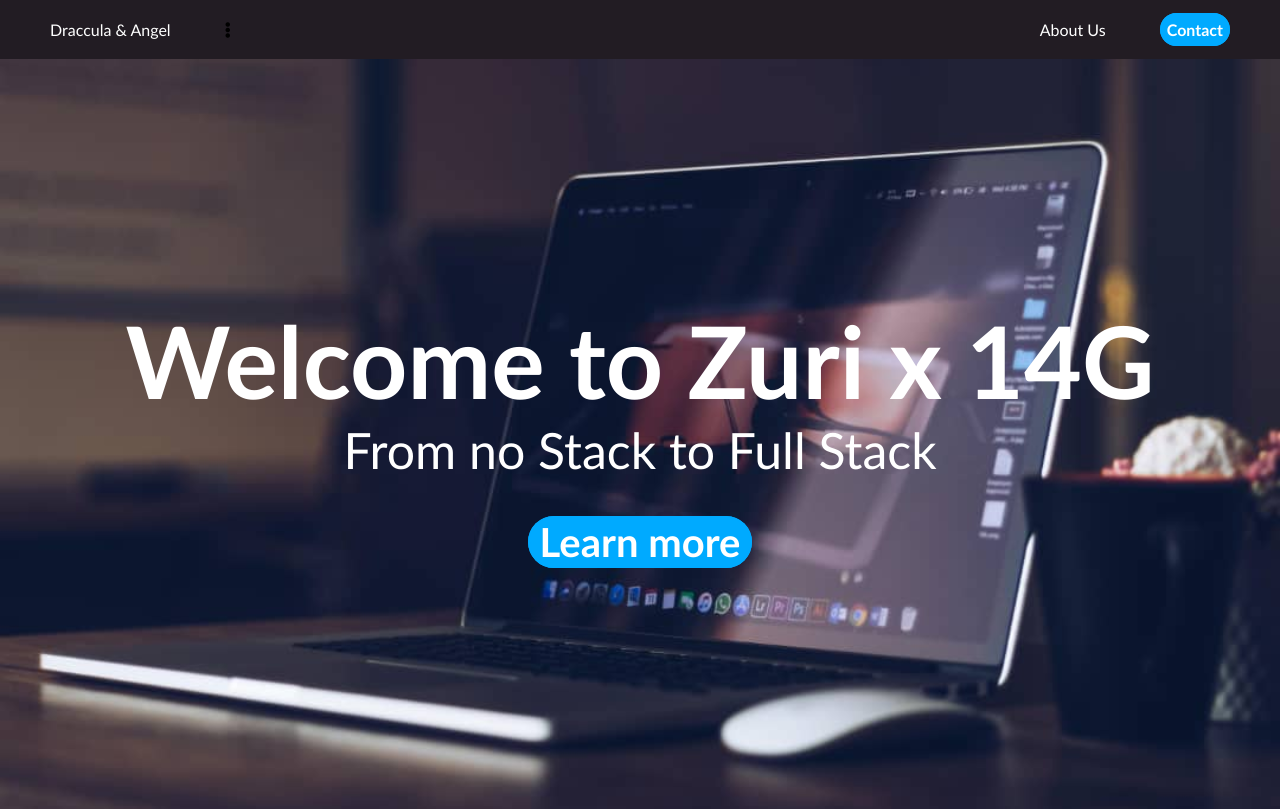
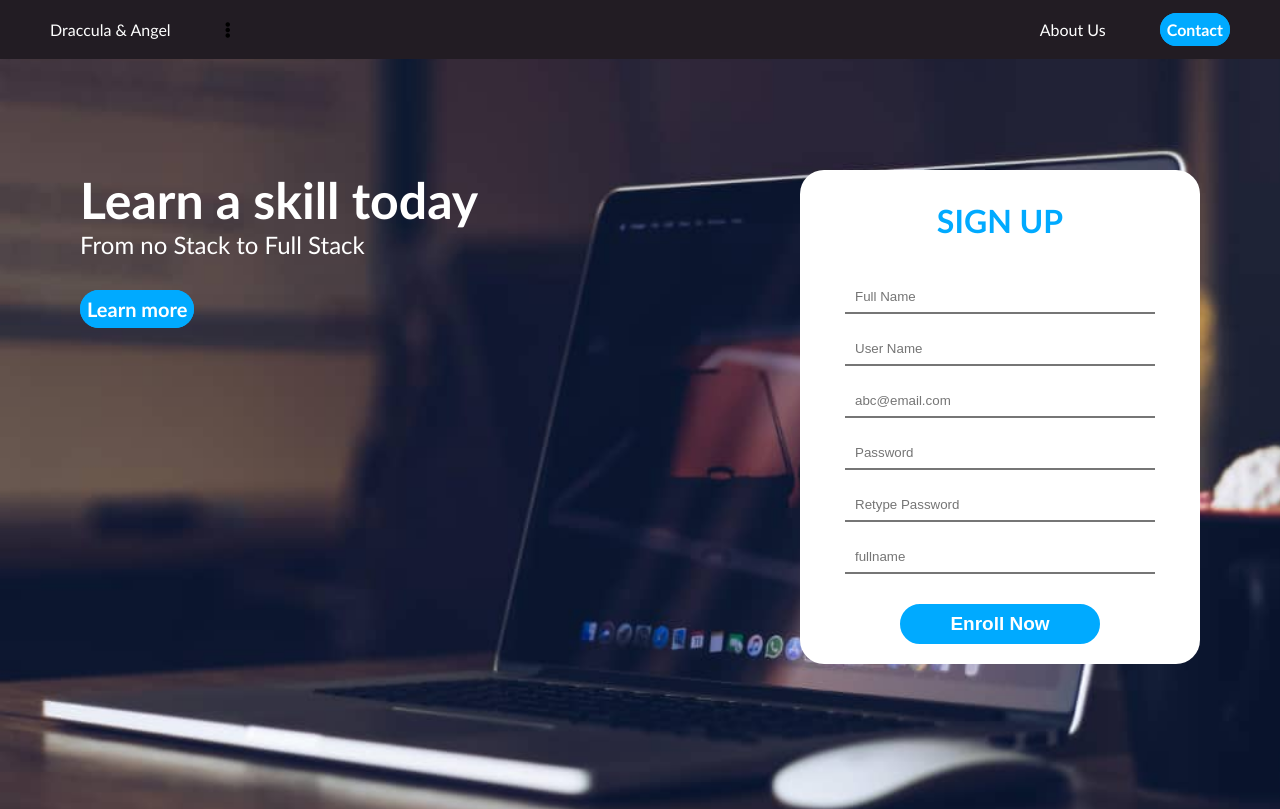
Before and after one commit to KoredeDavid/zuri-page, a plain HTML site: page index.html in a window 1280 px wide. Shown: the top 809 px of the page. Drawn offline with nearby package versions, Linux system fonts and the light colour scheme.

Commit message:
Ajusted index.html

```diff
--- a/index.html
+++ b/index.html
@@ -21,21 +21,42 @@
         </nav>
         <!-- <img src="img/zuri_landing.jpg"> -->
 
-        <div class="zuri-welcome-image">
+        <div class="zuri-welcome-image" >
+           <div class="explore">
+                <span class="welcome" >Learn a skill today</span>
+                <br>
+                <span class="from" style="word-wrap: break-word;">From no Stack to Full Stack</span>
+                <br><br><br>
+                <a class="button learn"  style="word-wrap: break-word;">Learn more</a>
+            </div>
+            <div class="welcome-form">
 
-            <span class="welcome">Welcome to Zuri x 14G</span>
-            <br>
-            <span class="from" >From no Stack to Full Stack</span>
-            <br><br><br>
-            <a class="button learn" style="font-size:40px; font-weight: 700px; padding: 0 10px 0 10px; cursor: pointer;" >Learn more</a>
+                <form class="actual-form">
+                    <h1 style="color:#00AAFF ;  font-weight: 700;">SIGN UP</h1>
+                <input placeholder="Full Name" type="text">
+                <br>
+                <input placeholder="User Name" type="text">
+                <br>
+                <input placeholder="abc@email.com" type="email">
+                <br>
+                <input placeholder="Password" type="text">
+                <br>
+                <input placeholder="Retype Password" type="text">
+                <br>
+                <input placeholder="fullname" type="text">
+                <br>
+
+                <button type="submit" style="margin-top: 30px;" class="button"> Enroll Now</button>
+            </form>
+            </div>
 
         </div >
         <span style="color:red; font-size:49px; font-weight:300px;   visibility: hidden;" id='details'>BY ZURI Team</span>
 
         <div class="main" >
-            <span style="color:red; font-size:49px; font-weight:300px">BY ZURI Team</span>
+            <span style="color:red; font-size:30px; font-weight:300px">BY ZURI Team</span>
             <br>
-            <span style="font-size:49px; font-weight:300px">We cater for every level of expertise and needs in the industry.</span>
+            <span style="font-size:30px; font-weight:300px">We cater for every level of expertise and needs in the industry.</span>
 
             <div class="zuri-message">
                 <div class="zuri-training">
@@ -53,20 +74,19 @@
             </div>
 
             <div class="join-us">
-                <span style="font-size: 89px;">Join Us</span>
+                <span style="font-size: 50px;">Join Us</span>
                 <br>
 
-                <span style="font-size: 36px;">Unleash your brilliance</span>
-                <br>
-                <span style="font-size: 36px;">Learn, Build, Grow</span>
+
+                <span style="font-size: 25px; font-weight: 400;">Learn<span style="color: red;">. </span>Develop<span style="color: red;">. </span>Explore</span>
             </div>
 
-
+<!--
             <form class="form" >
                 <input type="email" placeholder="Email">
                 <input type="password" placeholder="Name">
                 <button type="submit" class="button">Sign Up</button>
-            </form>
+            </form> -->
 
         </div >
         <footer>
--- a/style/style.css
+++ b/style/style.css
@@ -62,21 +62,77 @@ body{
 .zuri-welcome-image{
     background: url("../img/zuri_landing.jpeg") no-repeat fixed;
     background-size: cover;
-    padding-top: 300px;
-    padding-bottom: 400px;
+    padding: 170px 0 250px 0 ;
     color: white;
-    /* display: flex;
-    justify-content: center;
-    align-items: center; */
-    text-align: center;
-    margin: 0px 0 50px 0
+    width: 100%;
+    height: auto;
+
+    display: flex;
 }
 
-.welcome{
-    font-weight: 700;
-    font-size: 100px;
+.explore{
+    flex: 1;
+    /* border: 2px solid #00AAFF; */
+
+    margin-right: 20px;
+    margin-left:80px
+}
+
+.welcome-form{
+    margin-right:80px;
+    flex: 1;
+
+
+    padding: 0px 0px 0px 300px;
+    text-align: center;
+    /* border: 2px solid #00AAFF; */
+
+
+
+    /* margin: 45px 50px 1050px 0; */
 
 }
+.actual-form{
+    background: white;
+    text-align: center;
+    padding: 10px 0 20px 0;
+   border-radius: 24px;
+
+}
+.actual-form input{
+    color: #9FA2A4;
+    margin-top: 30px;
+    width: 300px;
+    height: 10px;
+    border-right: none;
+    border-left: none;
+    border-top: none;
+    padding: 0 0 10px 10px;
+
+}
+
+
+
+.welcome{
+    font-weight:700;
+    font-size: 50px;
+
+}
+
+.from{
+    font-size:24px;
+    font-weight: 400
+}
+
+
+.learn:last-child{
+    font-size:20px;
+    font-weight: 700;
+   padding: 5px;
+    cursor: pointer;
+}
+
+
 
 .main{
    text-align: center;
@@ -118,7 +174,7 @@ body{
     color:white;
     font-weight: 700;
     margin: 50px 0 50px 0;
-    padding: 0px 0 20px 0
+    padding: 30px 0 30px 0
 
 }
 
@@ -141,12 +197,12 @@ body{
 
 
 
-  button{
-    width: 100px;
+button{
+    width: 200px;
     height: 40px;
     font-size: 19px;
     font-weight: 200;
-  }
+}
 
   footer{
       background: #221C23;
@@ -175,9 +231,12 @@ footer div:first-child{
     font-size: 30px;
 }
 
-.from{
-    font-size:50px;
-     font-weight: 500px
+
+
+@media screen and (max-width:1207px) {
+.welcome-form{
+    display:none
+}
 }
 @media screen and (max-width:1022px) {
     .zuri-training{
@@ -185,7 +244,9 @@ footer div:first-child{
         width: 80%;
         margin:0 10% 20px 10%;
         padding: 0 0px;
-        border-right: none
+        border-right: none;
+        border-bottom: 2px solid black;
+
 
     }
     .zuri-message{
@@ -262,4 +323,10 @@ margin-bottom: 0
     font-size: 20px;
     font-weight: 500;
 }
+
+.learn{
+    font-size: 30px;
+    font-weight: 700;
 }
+
+}
```
